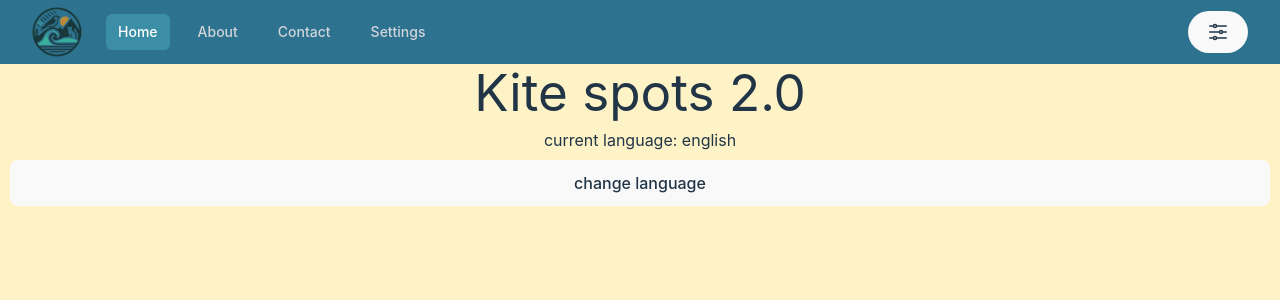
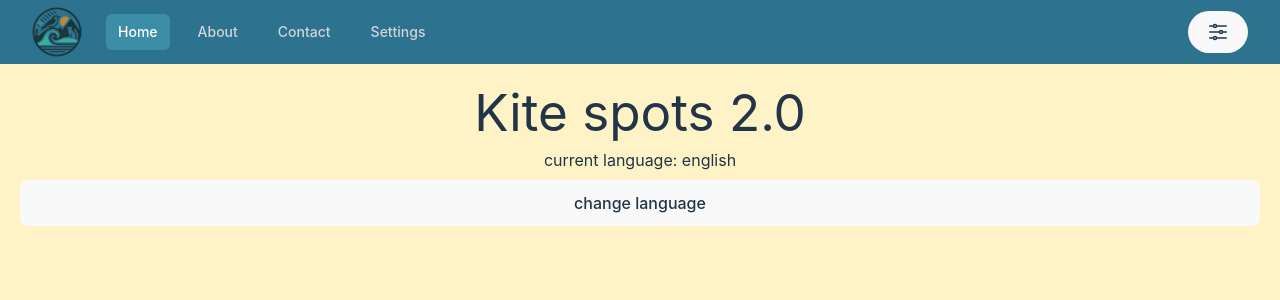
Before and after one commit to henrikgb/kitespots-react-ui-vite, a React (Vite) app: page / in a window 1280 px wide. Shown: the top 300 px of the page. Built offline with nearby package versions, Linux system fonts and the light colour scheme.

Commit message:
feat: update with of parent div in App.tsx

```diff
--- a/src/App.tsx
+++ b/src/App.tsx
@@ -13,8 +13,8 @@ function App() {
     <I18nextProvider i18n={i18n}>
       <Router>
         <Navbar />
-        <div className="w-full flex justify-center">
-          <div className="min-w-[1260px] max-w-[1260px]">
+        <div className="w-full flex justify-center p-5">
+          <div className="w-full max-w-[1260px]">
             <Routes>
               <Route path={"/"} element={<LandingPage />} />
               <Route path={"/about"} element={<AboutPage />} />
```
